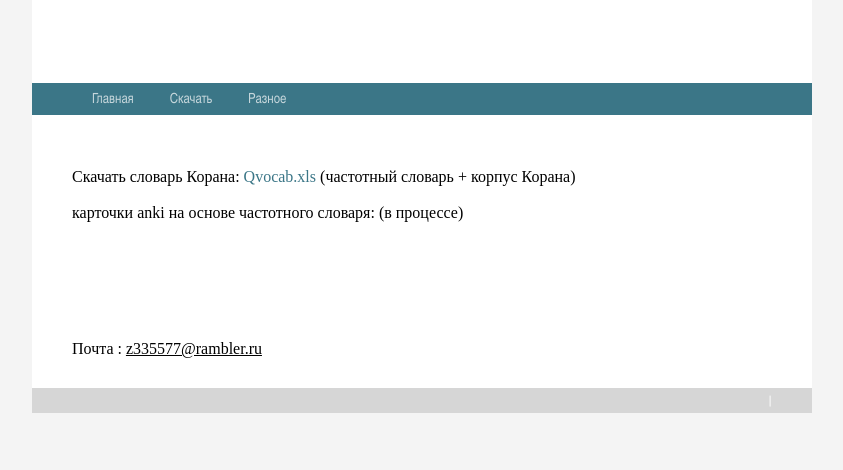
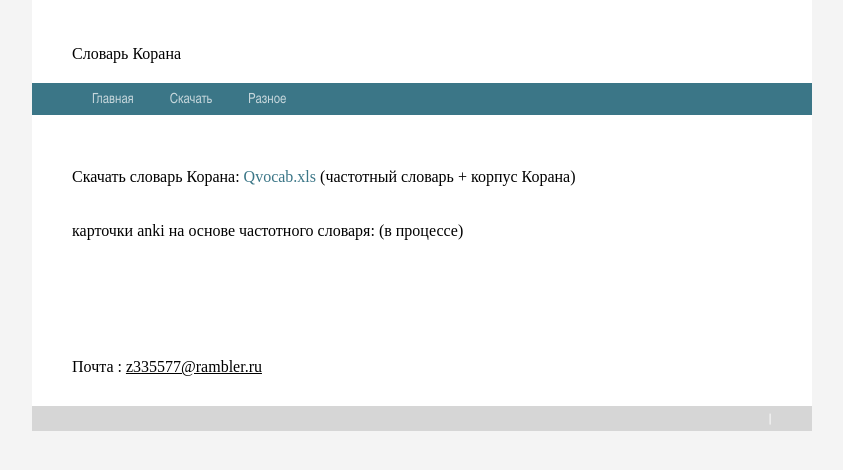
Before and after one commit to isqu/isqu.github.io, a plain HTML site: page about2.html in a window 1280 px wide. Shown: the whole page, without its empty margins (218-1061 px from the left). Drawn offline with Linux system fonts and the light colour scheme.

Commit message:
Update about2.html

```diff
--- a/about2.html
+++ b/about2.html
@@ -6,13 +6,13 @@
 </head>
 <body>
 <div id="container">
-    <div id="header"> &nbsp;&nbsp;</div>
+    <div id="header"> Словарь Корана</div>
   <div id="menu"> &nbsp;&nbsp;&nbsp;&nbsp;&nbsp;<a href="index.html">Главная</a> &nbsp; &nbsp; &nbsp; &nbsp; <a href="download.html">Скачать</a> &nbsp; &nbsp; &nbsp; &nbsp; <a href="about.html">Разное</a></div>
 
   <div id="main">
 <br/>
 Скачать словарь Корана:   <a href="https://isqu.github.io/Qvocab.xls">Qvocab.xls</a> (частотный словарь + корпус Корана)
-<br/><br/>
+<br/><br/><br/>
 карточки anki на основе частотного словаря:  (в процессе)
 <br/><br/>
 
```
